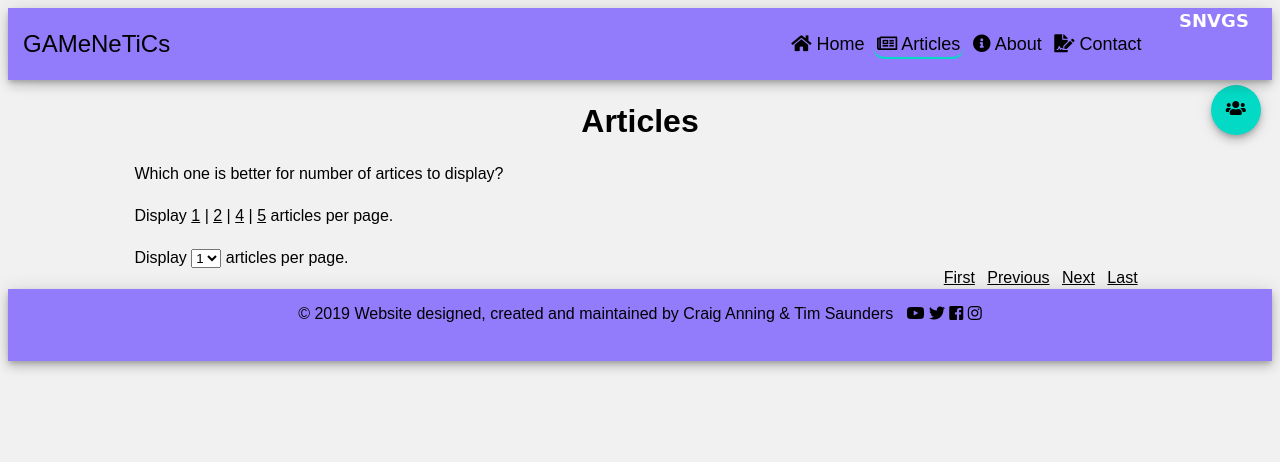
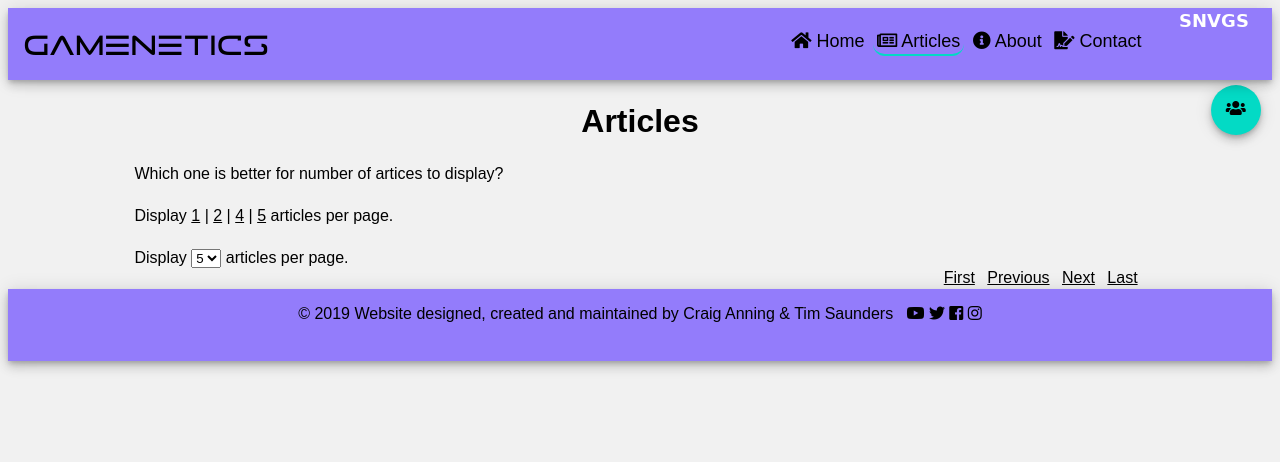
Before and after one commit to MetalHeadCraig/Website, a PHP site: page /articles.php?page=1&limit=1 in a window 1280 px wide. Shown: the top 462 px of the page. Run offline with PHP 8.4, Linux system fonts and the light colour scheme; data that the repository does not hold is empty; some libraries are stand-ins or nearby versions.

Commit message:
Update 76
Changed title font, embedded said font (remember to speak to creator) fixed php error on articles page.

```diff
--- a/articles.php
+++ b/articles.php
@@ -2,15 +2,19 @@
 $page = "articles";
 include 'includes/overall/header.php';
 
-switch($_GET["limit"]){
+if (!isset($_GET["limit"])) {
+    $limit = 5;
+}
+else {
+    switch($_GET["limit"]) {
     case "1": $limit = 1; break;
     case "2": $limit = 2; break;
     case "4": $limit = 4; break;
     case "5": $limit = 5; break;
     default: $limit = 5; break;
-}
+}}
 
-if (!isset($_GET["page"])){
+if (!isset($_GET["page"])) {
     $current = 1;
 } else {
     $current = $_GET["page"];
@@ -32,10 +36,10 @@ $pages = ceil($tarticles / $limit);
         <br>
     Display
     <select name="articleNo" id="aLimit" onchange="display()">
-    <option value="1" <?php if($_GET["limit"] == 1){echo"selected";} ?> >1</option>
-    <option value="2" <?php if($_GET["limit"] == 2){echo"selected";} ?>>2</option>
-    <option value="4" <?php if($_GET["limit"] == 4){echo"selected";} ?>>4</option>
-    <option value="5" <?php if($_GET["limit"] == 5){echo"selected";} ?>>5</option>
+    <option value="1" <?php if(isset($_GET["limit"]) == 1){echo"selected";} ?>>1</option>
+    <option value="2" <?php if(isset($_GET["limit"]) == 2){echo"selected";} ?>>2</option>
+    <option value="4" <?php if(isset($_GET["limit"]) == 4){echo"selected";} ?>>4</option>
+    <option value="5" <?php if(isset($_GET["limit"]) == 5){echo"selected";} ?>>5</option>
     </select>
     articles per page.
 
--- a/css/main.css
+++ b/css/main.css
@@ -52,12 +52,13 @@ header {
 header span {
   display: inline-block;
   flex-grow: 1;
-  padding: 5px 0;
+  padding: 1.5px 0 3px 0;
 }
 
 /* website title/name on left side of header */
 #name {
-  font-size: x-large;
+  font-size: xx-large;
+  font-family: "tele marines";
 }
 
 /* navigation button container */
@@ -66,7 +67,7 @@ header span {
   right: 10%;
   flex-grow: 1;
   display: inline-block;
-  padding: 7px 0;
+  padding: 3.5px 0;
 }
 
 /* navigation buttons themselves */
@@ -282,3 +283,8 @@ footer {
     padding: 10px 10px;
   }
 }
+
+@font-face {
+  font-family: "tele marines";
+  src: url(../fonts/telemarines1.ttf) format("truetype");
+}
--- a/index.php
+++ b/index.php
@@ -9,7 +9,7 @@ include 'includes/overall/header.php';
 			<center><h3>Latest</h3></center>
 			<?php
 				try {
-					$data = $conn->query("SELECT * FROM article LIMIT 4")->fetchAll();
+					$data = $conn->query("SELECT * FROM article ORDER BY id DESC LIMIT 4")->fetchAll();
 
 					foreach ($data as $row) {
 						// start the column, shadow and card class for the articles
```
Also changed, not shown: fonts/telemarines1.ttf (added).
